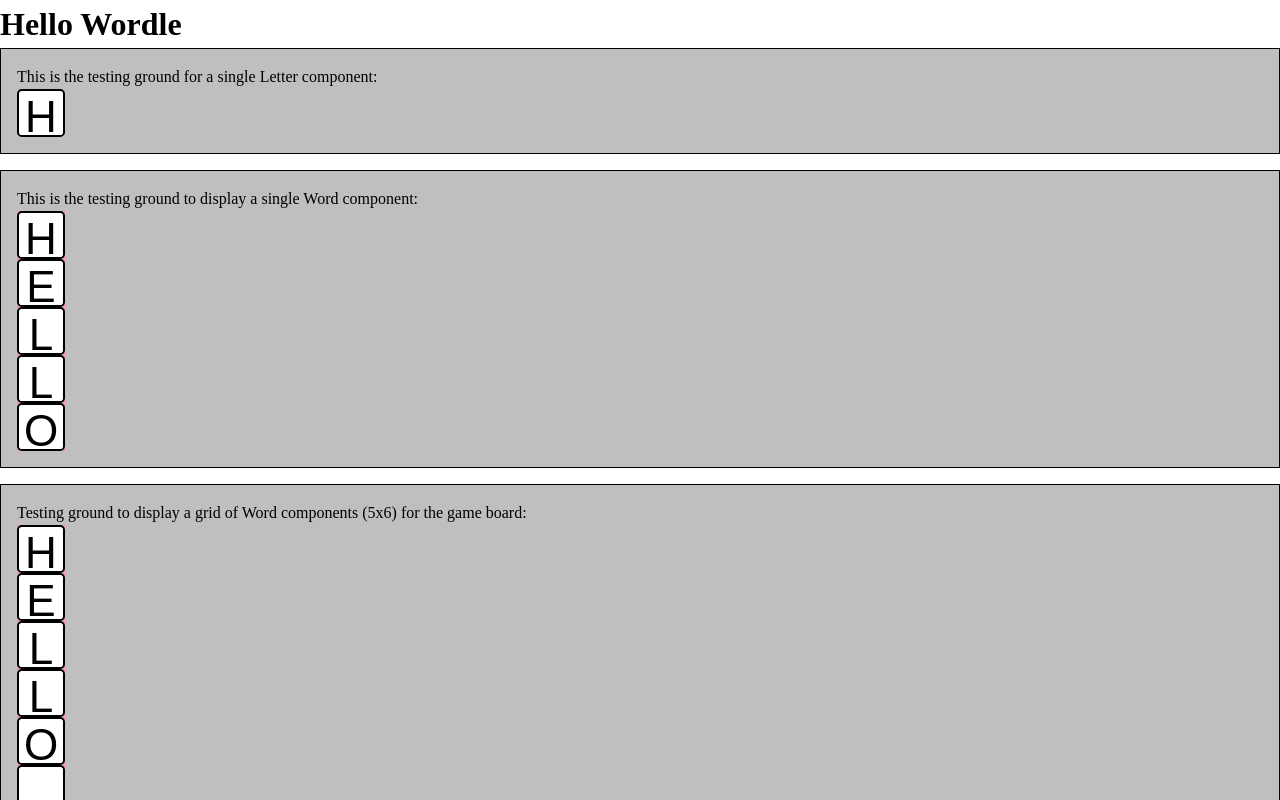
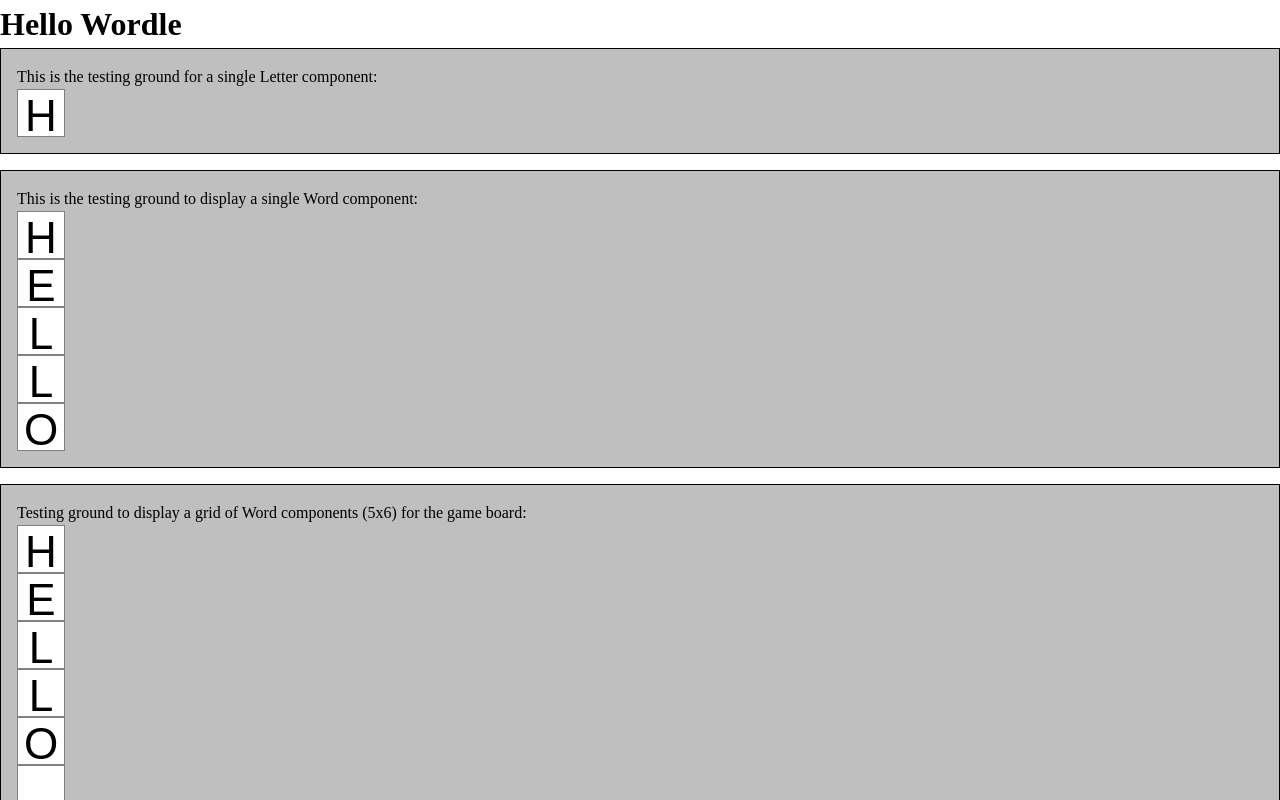
Before and after one commit to franco-ortega/wordle-clone-v2, a Next.js app: page / in a window 1280 px wide. Shown: the top 800 px of the page. Built offline with nearby package versions, Linux system fonts and the light colour scheme.

Commit message:
add separate state for when Letter is filled

```diff
--- a/src/components/Letter/Letter.module.css
+++ b/src/components/Letter/Letter.module.css
@@ -1,6 +1,7 @@
 .Letter {
-	border: 2px solid black;
-	border-radius: 0.3rem;
+	border-width: 1.5px;
+	border-style: solid;
+	border-color: hsl(0, 0%, 50%);
 
 	background-color: hsl(0, 0%, 100%);
 
@@ -14,3 +15,7 @@
 	font-size: 2.75rem;
 	line-height: 1.2;
 }
+
+.filled {
+	border-color: hsl(0, 0%, 20%);
+}
--- a/src/components/Letter/Letter.tsx
+++ b/src/components/Letter/Letter.tsx
@@ -2,14 +2,25 @@ import styles from './Letter.module.css';
 
 type Props = {
 	letter?: string;
+	letterState?: 'EMPTY' | 'FILLED' | 'CORRECT' | 'PRESENT' | 'ABSENT';
 };
-export default function Letter({ letter }: Props) {
+export default function Letter({ letter, letterState }: Props) {
 	// multiple states for letter:
-	// 1. empty (no letter)
-	// 2. filled (letter is present)
-	// 3. correct (letter is correct and in the right position)
-	// 4. present (letter is correct but in the wrong position)
-	// 5. absent (letter is not in the word)
+	// 1. EMPTY (no letter)
+	// 2. FILLED (letter is present)
+	// -- border appears darker when FILLED
+	// 3. CORRECT (letter is correct and in the right position)
+	// -- green
+	// 4. PRESENT (letter is correct but in the wrong position)
+	// -- light green yellow
+	// 5. ABSENT (letter is not in the word)
+	// -- mid green gray
 
-	return <p className={styles.Letter}>{letter}</p>;
+	return (
+		<p
+			className={`${styles.Letter} ${letterState === 'FILLED' ? styles.filled : ''}`}
+		>
+			{letter}
+		</p>
+	);
 }
```
